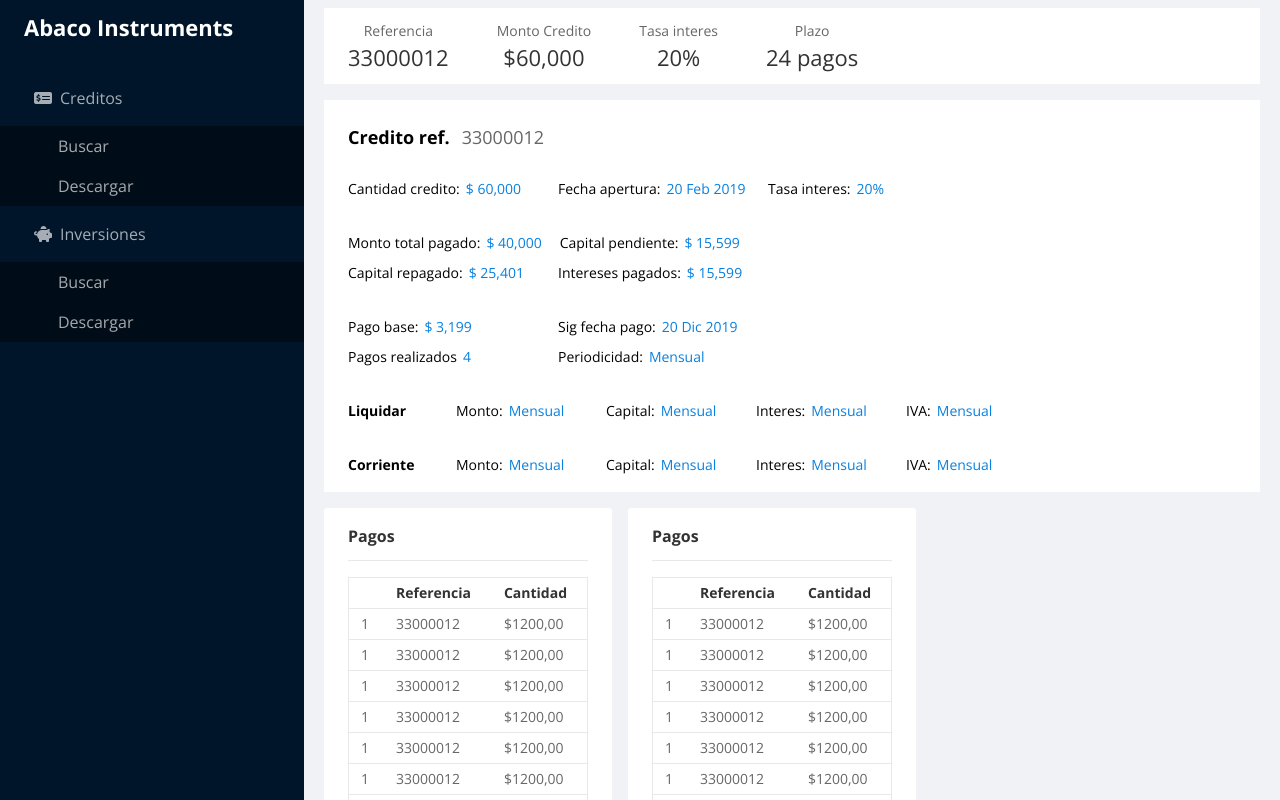
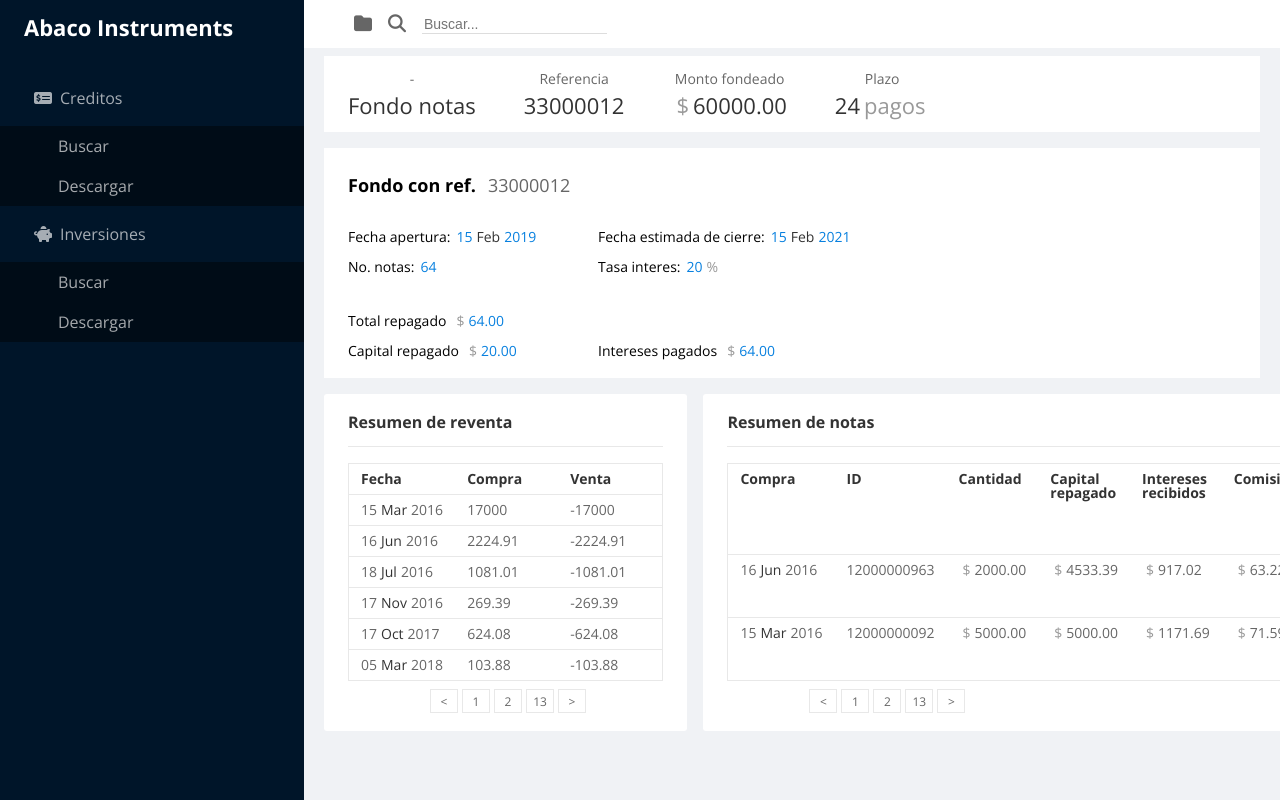
Before and after one commit to Sam23D/ha_sandbox, a plain HTML site: page index.html in a window 1280 px wide. Drawn offline with nearby package versions, Linux system fonts and the light colour scheme.

Commit message:
Finishes note_bank view

```diff
--- a/css/ant_design/components/components.css
+++ b/css/ant_design/components/components.css
@@ -1,3 +1,39 @@
+.top_menu{
+  font-family: 'Open Sans', sans-serif;
+  display: flex;
+  flex-direction: row;
+  /* justify-content: flex-end; */
+  color: #666;
+  font-size: 14px;
+  background-color: #fff;
+  padding: 0px 42px;
+}
+.top_menu_search_bar{
+  align-items: center;
+  display: flex;
+}
+.top_menu_search_bar input{
+  border: none;
+  font-size: 14px;
+  border-bottom: 1px solid #ddd;
+  margin: 0 8px;
+}
+.top_menu_search_bar input:focus{
+  border-bottom: 1px solid #999;
+  outline-style: none;
+}
+
+.top_menu_action_icon{
+  align-items: center;
+  display: flex;
+  padding: 0 8px;
+  font-size: 18px;
+  height: 48px;
+}
+.top_menu_action_icon:hover{
+  background-color: #efefef;
+}
+
 .paginated_table{
   font-family: 'Open Sans', sans-serif;
 
@@ -151,7 +187,7 @@
   margin-right: 18px;
 }
 .data_card_labeled_value_spacer{
-  min-width: 210px;
+  min-width: 230px;
 }
 .data_card_bold_label{
   font-size: 14px;
@@ -162,7 +198,7 @@
 }
 .data_card_labeled_value{
   padding-bottom: 4px;
-  min-width: 210px;
+  min-width: 250px;
 }
 .data_card_labeled_value label{
   color: #000;
@@ -181,13 +217,35 @@
   min-width: 150px;
 }
 .data_card_labeled_short_value label{
-  color: #000;
+  color: #999;
+  font-size: 12px;
   padding: 0 6px 0 0;
 }
 .data_card_labeled_short_value span{
-  color: #0880df;
+  color: #333;
   margin-right: 18px;
 }
 .data_card_labeled_short_value span:hover{
   color: #1890ff;
 }
+
+.value_card{
+  font-family: 'Open Sans', sans-serif;
+  display: flex;
+  flex-direction: column;
+  margin: 4px 8px;
+  padding: 16px 24px;
+  text-align: center;
+  background-color: #fff;
+}
+
+.value_card_label{
+  font-size: 12px;
+  padding-bottom: 8px;
+  color: #666;
+}
+
+.value_card_value{
+  font-size: 22px;
+  color: #333;
+}
--- /dev/null
+++ b/css/ant_design/components/data.css
@@ -0,0 +1,24 @@
+.data_percentage span{
+ padding: 0 4px;
+ color: #999;
+}
+
+.data_money span{
+  margin: 0 4px;
+  color: #999;
+}
+
+.data_date{
+
+}
+
+.data_date span{
+  margin: 0 4px;
+  color: #333;
+}
+
+.data_multi_label{
+  color: #999;
+  font-weight: 100;
+  padding: 0 4px;
+}
--- a/index.html
+++ b/index.html
@@ -14,6 +14,7 @@
   <link rel="stylesheet" href="./css/ant_design/layout.css">
   <link rel="stylesheet" href="./css/ant_design/content_container.css">
   <link rel="stylesheet" href="./css/ant_design/components/components.css">
+  <link rel="stylesheet" href="./css/ant_design/components/data.css">
 
 </head>
 <body>
--- /dev/null
+++ b/js/Abaco/bank_view.js
@@ -0,0 +1,192 @@
+import { h } from "../hyperapp.js"
+import { content_container, content_row } from "../AntDesign/ContentContainer.js"
+import { paginated_table } from "../AntDesign/components/tables.js"
+import {
+  attributes_card,
+  attributes_card_block,
+  data_card,
+  value_card,
+  data_card_labeled_value,
+  data_card_labeled_bold_value,
+  data_card_row,
+  data_card_space_row
+} from "../AntDesign/components/cards.js"
+
+import {
+  data_percentage,
+  data_money,
+  data_date,
+  data_multi
+} from "../AntDesign/components/data.js"
+
+import { top_menu } from "../AntDesign/components/top_menu.js"
+
+export const bank_view = () =>
+  content_container([
+    top_menu(),
+    bank_top_info(),
+    credit_detail_info(),
+    content_row([
+      bank_resale_table({table:{title: "Resumen de reventa"}}),
+      bank_note_summary_table({table:{title: "Resumen de reventa"}}),
+    ])
+  ])
+
+const bank_top_info = () =>
+  content_row([
+    attributes_card([
+      attributes_card_block({label: "-", value: "Fondo notas"}),
+      attributes_card_block({label: "Referencia", value: "33000012"}),
+      attributes_card_block({label: "Monto fondeado", value: data_money("60000")}),
+      attributes_card_block({label: "Plazo", value: data_multi("24", {s:"pago", d:"pagos"})}),
+    ]),
+  ])
+
+const credit_detail_info = () =>
+  content_row([
+    data_card([
+      data_card_row([
+        data_card_labeled_bold_value({label: "Fondo con ref.", value: "33000012"}),
+      ]),
+      data_card_space_row(),
+      data_card_row([
+        // data_card_labeled_value({label: "Estatus", value: "Al Corriente"}),
+        data_card_labeled_value({label: "Fecha apertura:", value: data_date("2019-02-15")}),
+        data_card_labeled_value({label: "Fecha estimada de cierre:", value: data_date("2021-02-15")}),
+      ]),
+      data_card_row([
+        data_card_labeled_value({label: "No. notas:", value: "64" }),
+        data_card_labeled_value({label: "Tasa interes:", value: data_percentage("20")}),
+      ]),
+      data_card_space_row(),
+      data_card_row([
+        data_card_labeled_value({label: "Total repagado", value: data_money("64") }),
+      ]),
+      data_card_row([
+        data_card_labeled_value({label: "Capital repagado", value: data_money("20")}),
+        data_card_labeled_value({label: "Intereses pagados", value: data_money("64") }),
+      ]),
+    ])
+  ])
+
+
+
+const bank_note_summary_table = ({table}, data=NOTE_SUMMARY_MOCK) =>{
+  let head_labels = ["Compra", "ID", "Cantidad", "Capital repagado", "Intereses recibidos", "Comision"]
+
+  let data_rows = Object.values(data).map(({start_date, note_identifier, amount, paid_capital, ordinary_interest, commission})=>{
+    return [
+      data_date(start_date), note_identifier, data_money(amount),
+      data_money(paid_capital), data_money(ordinary_interest),
+      data_money(commission)
+    ]
+  })
+
+  return paginated_table({title: "Resumen de notas"}, {rows: data_rows, head: head_labels })
+}
+
+const NOTE_SUMMARY_MOCK = {
+  "12000000963" : {
+    amount: "2000.00",
+    commission: "63.22474211862336000000000000",
+    note_identifier: "12000000963",
+    ordinary_interest: "917.0153454400000000000000000",
+    paid_capital: "4533.393457889600000000000000",
+    payment_amount: "5597.131258600000000000000000",
+    sold_date: "not_sold",
+    start_date: "2016-06-16"
+  },"12000000092" : {
+    amount: "5000.00",
+    commission: "71.59160245333333333333333333",
+    note_identifier: "12000000092",
+    ordinary_interest: "1171.688333333333333333333333",
+    paid_capital: "5000.001533333333333333333333",
+    payment_amount: "6359.160000000000000000000000",
+    sold_date: "not_sold",
+    start_date: "2016-03-15"
+  }
+}
+
+const bank_resale_table = ({table}, data=RESALE_DATA_MOCK) =>{
+  let dates = Object.keys(data)
+  let values = Object.values(data)
+
+  // This should return a list of columns to be passed to the table element something like this:
+  // [  [ amount_bought, "buyers_refs", amount_sold, "seller_refs"],
+  //    [ amount_bought, "buyers_refs", amount_sold, "seller_refs"],
+  //    ...
+  // ]
+  let buys_sells = values.map(({buy, sell})=>([
+    _sum_resale_data(buy),
+    _sum_resale_data(sell)
+  ]))
+  .map(([ buys, sells ])=>([...buys, ...sells ]))
+
+  // This part merges the date to each o the previous rows getting something like this
+  // [  ["date", amou..., ..., "seller_refs"],
+  //    ["date", amou..., ..., "seller_refs"],
+  //    ...
+  // ]
+  let final_table_data = dates.map(function(date, i) {
+    return [ data_date(date) , ...buys_sells[i]];
+  });
+
+  return _resale_paginated_table({table}, final_table_data)
+}
+
+const _resale_paginated_table = ({table}, final_table_data)=>
+  h('div', { class: ` `}, [
+    paginated_table({title: table.title}, {rows: final_table_data, head: ["Fecha", "Compra", "", "Venta", ""]}),
+  ])
+
+const _sum_resale_data = (movements) =>{
+  return movements.reduce(([acc_amount, acc_refs], [ref, amount])=>{
+    // TODO remove && from line below to add refs string
+    return [parseFloat(amount) + parseFloat(acc_amount), ( "" && `${ acc_refs } ${ ref }`) ]
+  }, [0, ""] )
+
+}
+
+const RESALE_DATA_MOCK = {
+    "2016-03-15" : {
+      buy: [
+        ["12000000254", "2500.00"],
+        ["12000000173", "5750.00"],
+        ["12000000394", "2500.00"],
+        ["12000000335", "1250.00"],
+        ["12000000505", "1250.00"],
+        ["12000000432", "1250.00"],
+        ["12000000513", "2500.00"]
+      ],
+      sell: [
+        ["13200000026", "-2500.00"],
+        ["13200000026", "-5750.00"],
+        ["13200000026", "-2500.00"],
+        ["13200000026", "-1250.00"],
+        ["13200000026", "-1250.00"],
+        ["13200000026", "-1250.00"],
+        ["13200000026", "-2500.00"]
+      ]
+    },
+    "2016-06-16" :{
+      buy: [["12000000963", "2000.00"], ["12000000017", "224.91"]],
+      sell: [["12000000173", "-2000.00"], ["12000000262", "-224.91"]]
+    },
+    "2016-07-18" : {
+      buy: [["12000000963", "1081.01"]],
+      sell: [["12000000211", "-1081.01"]]
+    },
+    "2016-11-17" : {
+      buy: [["13200000034", "269.39"]],
+      sell: [["12000000360", "-269.39"]]
+    },
+    "2017-10-17" : {
+      buy: [["13200000034", "624.08"]],
+      sell: [["12000000254", "-624.08"]]
+    },
+    "2018-03-05" : {
+      buy: [["13100000029", "103.88"]],
+      sell: [["12000000068", "-103.88"]]
+    }
+
+}
--- /dev/null
+++ b/js/Abaco/credit_view.js
@@ -0,0 +1,89 @@
+import { h } from "../hyperapp.js"
+import { content_container, content_row } from "../AntDesign/ContentContainer.js"
+import { paginated_table } from "../AntDesign/components/tables.js"
+import {
+  attributes_card,
+  data_card,
+  value_card,
+  data_card_labeled_value,
+  data_card_labeled_bold_value,
+  data_card_row,
+  data_card_space_row
+} from "../AntDesign/components/cards.js"
+
+import {
+  data_percentage,
+  data_money,
+  data_date,
+  data_multi
+} from "../AntDesign/components/data.js"
+
+import { top_menu } from "../AntDesign/components/top_menu.js"
+
+export const credit_view = () =>
+  content_container([
+    top_menu(),
+    credit_top_info(),
+    credit_detail_info(),
+    content_row([
+      value_card({label: "pago para ponerse al corriente", value: "2,100"}),
+      value_card({label: "pago para liquidar", value: "10,000"}),
+    ]),
+    credit_payments_table()
+  ])
+
+const credit_top_info = () =>
+  content_row([
+    attributes_card([
+      attributes_card_block({label: "-", value: "Credito"}),
+      attributes_card_block({label: "Referencia", value: "33000012"}),
+      attributes_card_block({label: "Cantidad", value: data_money("60000")}),
+      attributes_card_block({label: "Tasa interes", value: data_percentage("20")}),
+      attributes_card_block({label: "Plazo", value: data_multi("24", {s:"pago", d:"pagos"})}),
+    ]),
+  ])
+
+const credit_detail_info = () =>
+  content_row([
+    data_card([
+      data_card_row([
+        data_card_labeled_bold_value({label: "Credito ref.", value: "33000012"}),
+      ]),
+      data_card_row([
+        data_card_labeled_value({label: "Estatus", value: "Al Corriente"}),
+      ]),
+      data_card_space_row(),
+      data_card_row([
+        data_card_labeled_value({label: "Cantidad credito:", value: data_money("60000")}),
+        data_card_labeled_value({label: "Fecha apertura:", value: data_date("2019-02-15")}),
+        data_card_labeled_value({label: "Tasa interes:", value: data_percentage("20")}),
+      ]),
+      data_card_space_row(),
+      data_card_row([
+        data_card_labeled_value({label: "Monto total pagado:", value: data_money("40000")}),
+        data_card_labeled_value({label: "Capital pendiente:", value: data_money("15599")}),
+      ]),
+      data_card_row([
+        data_card_labeled_value({label: "Capital repagado:", value: data_money("25401")}),
+        data_card_labeled_value({label: "Intereses pagados:", value: data_money("15599")}),
+      ]),
+      data_card_space_row(),
+      data_card_row([
+        data_card_labeled_value({label: "Pago base:", value: data_money("3199")}),
+        data_card_labeled_value({label: "Sig fecha pago:", value: data_date("2019-12-20")}),
+
+      ]),
+      data_card_row([
+        data_card_labeled_value({label: "Plazo:", value: data_multi("24", {s:"pago", d:"pagos"}) }),
+        data_card_labeled_value({label: "Periodicidad:", value: "Mensual"}),
+      ]),
+      data_card_row([
+        data_card_labeled_value({label: "Pagos realizados:", value: "4"}),
+      ])
+    ])
+  ])
+
+const credit_payments_table = () =>
+  content_row([
+    paginated_table(),
+  ])
--- a/js/AntDesign/components/cards.js
+++ b/js/AntDesign/components/cards.js
@@ -1,74 +1,32 @@
 import { h } from "../../hyperapp.js"
+import {
+  data_percentage,
+  data_money,
+  data_date,
+  data_multi
+} from "./data.js"
 
-export const attributes_card = ()=>
-  h('div', { class: `attributes_card`}, [
-    attributes_card_block({label: "Referencia", value: "33000012"}),
-    attributes_card_block({label: "Monto Credito", value: "$60,000"}),
-    attributes_card_block({label: "Tasa interes", value: "20%"}),
-    attributes_card_block({label: "Plazo", value: "24 pagos"}),
-  ])
 
-const attributes_card_block = ({label, value})=>
+export const attributes_card = (children)=>
+  h('div', { class: `attributes_card`}, children)
+
+export const attributes_card_block = ({label, value})=>
   h('div', { class: `attributes_card_block`}, [
     h('label', { class: `attributes_card_label`}, [label]),
     h('label', { class: `attributes_card_value`}, [value])
   ])
 
-export const data_card = () =>
-  h('div', { class: `data_card`}, [
-    data_card_row([
-      data_card_labeled_bold_value({label: "Credito ref.", value: "33000012"}),
-    ]),
-    data_card_space_row(),
-    data_card_row([
-      data_card_labeled_value({label: "Cantidad credito:", value: "$ 60,000"}),
-      data_card_labeled_value({label: "Fecha apertura:", value: "20 Feb 2019"}),
-      data_card_labeled_value({label: "Tasa interes:", value: "20%"}),
-    ]),
-    data_card_space_row(),
-    data_card_row([
-      data_card_labeled_value({label: "Monto total pagado:", value: "$ 40,000"}),
-      data_card_labeled_value({label: "Capital pendiente:", value: "$ 15,599"}),
-    ]),
-    data_card_row([
-      data_card_labeled_value({label: "Capital repagado:", value: "$ 25,401"}),
-      data_card_labeled_value({label: "Intereses pagados:", value: "$ 15,599"}),
-    ]),
-    data_card_space_row(),
-    data_card_row([
-      data_card_labeled_value({label: "Pago base:", value: "$ 3,199"}),
-      data_card_labeled_value({label: "Sig fecha pago:", value: "20 Dic 2019"}),
+// DATA CARD
+export const data_card = (children) =>
+  h('div', { class: `data_card`}, children)
 
-    ]),
-    data_card_row([
-      data_card_labeled_value({label: "Pagos realizados", value: "4"}),
-      data_card_labeled_value({label: "Periodicidad:", value: "Mensual"}),
-    ]),
-    data_card_space_row(),
-    data_card_row([
-      data_card_bold_label({label: "Liquidar"}),
-      data_card_labeled_short_value({label: "Monto:", value: "Mensual"}),
-      data_card_labeled_short_value({label: "Capital:", value: "Mensual"}),
-      data_card_labeled_short_value({label: "Interes:", value: "Mensual"}),
-      data_card_labeled_short_value({label: "IVA:", value: "Mensual"}),
-    ]),
-    data_card_space_row(),
-    data_card_row([
-      data_card_bold_label({label: "Corriente"}),
-      data_card_labeled_short_value({label: "Monto:", value: "Mensual"}),
-      data_card_labeled_short_value({label: "Capital:", value: "Mensual"}),
-      data_card_labeled_short_value({label: "Interes:", value: "Mensual"}),
-      data_card_labeled_short_value({label: "IVA:", value: "Mensual"}),
-    ]),
-  ])
-
-const data_card_space_row = ()=>
+export const data_card_space_row = ()=>
   h('div', { class: `data_card_space_row`}, [])
 
-const data_card_row = (children)=>
+export const data_card_row = (children)=>
   h('div', { class: `data_card_row `}, children)
 
-const data_card_labeled_bold_value = ({label, value}) =>
+export const data_card_labeled_bold_value = ({label, value}) =>
   h('span', { class: `data_card_labeled_bold_value`}, [
     h('label', { class: ` `}, [ label ]),
     h('span', { class: ` `}, [ value ]),
@@ -80,7 +38,7 @@ const data_card_labeled_value_spacer = () =>
 const data_card_bold_label = ({label}) =>
   h('div', { class: `data_card_bold_label`}, [label])
 
-const data_card_labeled_value = ({label, value}) =>
+export const data_card_labeled_value = ({label, value}) =>
   h('span', { class: `data_card_labeled_value`}, [
     h('label', { class: ` `}, [ label ]),
     h('span', { class: ` `}, [ value ]),
@@ -91,3 +49,10 @@ const data_card_labeled_short_value = ({label, value}) =>
     h('label', { class: ` `}, [ label ]),
     h('span', { class: ` `}, [ value ]),
   ])
+
+// VALUE CARD
+export const value_card = ({label, value}) =>
+  h('div', { class: `value_card`}, [
+    h('p', { class: `value_card_label`}, [label]),
+    h('p', { class: `value_card_value`}, [value]),
+  ])
--- /dev/null
+++ b/js/AntDesign/components/data.js
@@ -0,0 +1,57 @@
+import { h } from "../../hyperapp.js"
+
+export const data_percentage = (value)=>
+  h('span', { class: `data_percentage`}, [
+    value,
+    h('span', { class: ` `}, ["%"]),
+  ])
+
+let nv_opts = { fix: 2 }
+export const data_money = (amount, options=nv_opts)=>{
+  let value = parseFloat(amount).toFixed(options.fix)
+  return h('span', { class: `data_money`}, [
+    h('span', { class: ``}, ["$"]),
+    value,
+  ])
+}
+
+export const data_multi = (amount, {s,d})=>{
+  if(parseInt(amount) == 1 ){
+    return h('span', { class: `data_multi`}, [amount,
+      h('span', { class: `data_multi_label`}, [s])
+    ])
+  }else{
+    return h('span', { class: `data_multi`}, [amount,
+      h('span', { class: `data_multi_label`}, [d])
+    ])
+  }
+}
+
+export const data_date = (value) =>{
+  if( typeof value !== "string" ){
+    value = "----------"
+  }
+  return h('span', { class: `data_date` }, [
+    (value ? value.substring(8,11): ""),
+    h('span', { class: ``}, [value ? month_number_to_shortcut(value.substring(5,7)): "-"]),
+    (value ? value.substring(0,4): ""),
+  ])
+  }
+
+const month_number_to_shortcut=(month_day) =>{
+  switch(parseInt(month_day)){
+    case 1: return "Ene";
+    case 2: return "Feb";
+    case 3: return "Mar";
+    case 4: return "Abr";
+    case 5: return "May";
+    case 6: return "Jun";
+    case 7: return "Jul";
+    case 8: return "Ago";
+    case 9: return "Sep";
+    case 10: return "Oct";
+    case 11: return "Nov";
+    case 12: return "Dic";
+    default: return "-"
+  }
+}
--- a/js/AntDesign/components/tables.js
+++ b/js/AntDesign/components/tables.js
@@ -1,37 +1,34 @@
 import { h } from "../../hyperapp.js"
 
-export const paginated_table = ()=>
+let _paginated_table_opts_def = {
+  rows: [], head: []
+}
+export const paginated_table = ({title}, {rows, head}=_paginated_table_opts_def)=>
   h('div', { class: `paginated_table`}, [
     h('div', { class: `paginated_table_title`}, [
-      "Pagos"
+      title
     ]),
     h('table', { class: `paginated_table_content`}, [
-      paginated_table_row_head(),
-      paginated_table_row(),
-      paginated_table_row(),
-      paginated_table_row(),
-      paginated_table_row(),
-      paginated_table_row(),
-      paginated_table_row(),
-      paginated_table_row(),
-      paginated_table_row(),
-      paginated_table_row(),
+      paginated_table_row_head(head),
+      rows.map((row_data)=>{
+        return paginated_table_row(row_data)
+      })
     ]),
     paginated_table_pagination(),
   ])
 
-export const paginated_table_row_head = ()=>
+export const paginated_table_row_head = (head_data)=>
   h('tr', { class: `paginated_table_row_head`}, [
-    paginated_table_row_head_cell([""]),
-    paginated_table_row_head_cell(["Referencia"]),
-    paginated_table_row_head_cell(["Cantidad"]),
+    head_data.map((val)=>{
+      return paginated_table_row_head_cell(val)
+    })
   ])
 
-export const paginated_table_row = ()=>
+export const paginated_table_row = (data_cells)=>
   h('tr', { class: `paginated_table_row`}, [
-    paginated_table_row_cell(["1"]),
-    paginated_table_row_cell(["33000012"]),
-    paginated_table_row_cell(["$1200,00"]),
+    data_cells.map(( cell_data )=>{
+      return paginated_table_row_cell([cell_data])
+    })
   ])
 
 export const paginated_table_row_head_cell = (children)=>
--- /dev/null
+++ b/js/AntDesign/components/top_menu.js
@@ -0,0 +1,21 @@
+import { h } from "../../hyperapp.js"
+import { fas } from "../../font_awesome.js"
+
+export const top_menu = ()=>
+  h('div', { class: `top_menu`}, [
+    top_menu_local_files(),
+    h('div', { class: `top_menu_action_icon`}, [fas("search")]),
+    top_menu_search_bar(),
+  ])
+
+const top_menu_search_bar = () =>
+  h('div', { class: `top_menu_search_bar`}, [
+    h('input', {
+      placeholder: "Buscar...",
+      class: ``}, [])
+  ])
+
+const top_menu_local_files = () =>
+    h('div', { class: `top_menu_action_icon`}, [
+      fas("folder"),
+    ])
--- a/sandbox.js
+++ b/sandbox.js
@@ -4,28 +4,16 @@ import { layout } from "./js/AntDesign/Layout.js"
 import { content_container, content_row } from "./js/AntDesign/ContentContainer.js"
 import { paginated_table } from "./js/AntDesign/components/tables.js"
 import { attributes_card, data_card } from "./js/AntDesign/components/cards.js"
-
+import { credit_view } from "./js/Abaco/credit_view.js"
+import { bank_view } from "./js/Abaco/bank_view.js"
 
 app({
   init: 0,
   view: state =>
     layout([
       side_bar(),
-      main_view()
+      // credit_view(),
+      bank_view()
     ]),
   node: document.getElementById("app")
 })
-
-const main_view = () =>
-  content_container([
-    content_row([
-      attributes_card(),
-    ]),
-    content_row([
-      data_card()
-    ]),
-    content_row([
-      paginated_table(),
-      paginated_table(),
-    ]),
-  ])
```
